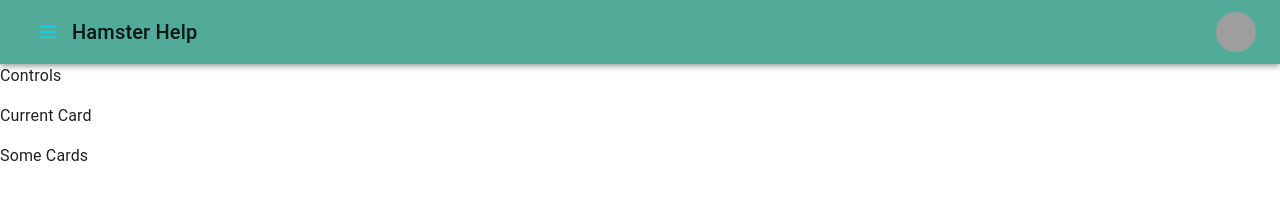
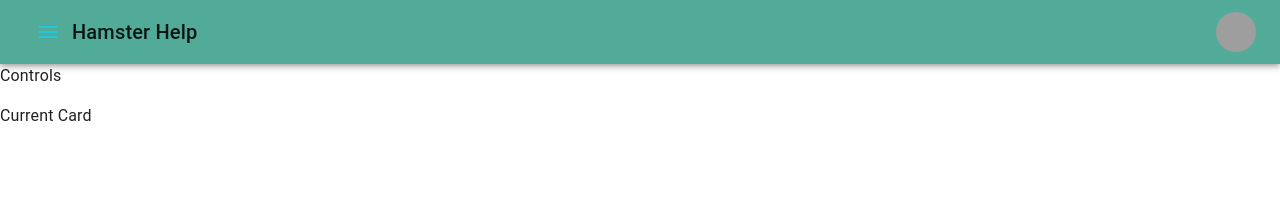
Before and after one commit to Team-Turbo-Hamster/Hamster-Help-FE, a React (Create React App) app: page /tutor in a window 1280 px wide. Shown: the top 218 px of the page. Built offline with nearby package versions, Linux system fonts and the light colour scheme; grey boxes are pictures that could not be loaded.

Commit message:
name pages & components

```diff
--- a/src/App.js
+++ b/src/App.js
@@ -7,14 +7,14 @@ import Login from "./pages/Login.page";
 import NewUser from "./pages/NewUser.page";
 
 function App() {
- // const {}= useAuth()
+  // const {}= useAuth()
   return (
     <Routes>
       <Route path="/" element={<Layout />}>
         <Route path="/login" element={<Login />} />
         <Route path="/register" element={<NewUser />} />
-        <Route path="tutor" element={<Tutor />} />
-        <Route path="cloudinary-test" element={<CloudinaryTest />} />
+        <Route path="/tutor" element={<Tutor />} />
+        <Route path="/cloudinary" element={<CloudinaryTest />} />
       </Route>
     </Routes>
   );
--- /dev/null
+++ b/src/components/Chat.jsx
@@ -0,0 +1,7 @@
+import { Box } from "@mui/material";
+
+const Chatbox = () => {
+  return <Box></Box>;
+};
+
+export default Chatbox;
--- /dev/null
+++ b/src/components/TicketCard.jsx
@@ -0,0 +1,7 @@
+import { Box } from "@mui/material";
+
+const Ticket = () => {
+  return <Box></Box>;
+};
+
+export default Ticket;
--- /dev/null
+++ b/src/components/TutorQueue.jsx
@@ -0,0 +1,11 @@
+import { Box } from "@mui/material";
+import Ticket from "./TicketCard";
+const TutorQueue = () => {
+  return (
+    <Box>
+      <Ticket />
+    </Box>
+  );
+};
+
+export default TutorQueue;
--- a/src/pages/Login.page.jsx
+++ b/src/pages/Login.page.jsx
@@ -5,7 +5,7 @@ const Login = () => {
   return (
     <Box sx={{ background: "primary.dark" }}>
       <h1> Welcome to Hamster Help </h1>
-      <div> Our Logo dot png</div>
+      <div> Our Logo dot png </div>
       <div>
         {" "}
         <Button>Open Stack</Button>{" "}
--- a/src/pages/Tutor.jsx
+++ b/src/pages/Tutor.jsx
@@ -1,4 +1,6 @@
 import { Grid } from "@mui/material";
+import TutorQueue from "../components/TutorQueue";
+import Chatbox from "../components/Chat";
 
 const Tutor = (props) => {
   return (
@@ -10,7 +12,10 @@ const Tutor = (props) => {
         Current Card
       </Grid>
       <Grid item xl={2} xs={12}>
-        Some Cards
+        <TutorQueue />
+      </Grid>
+      <Grid item xl={2} xs={12}>
+        <Chatbox />
       </Grid>
     </Grid>
   );
```
Also changed, not shown: src/components/Comments.jsx (added, +11 -0 lines), src/pages/Tutor.home.jsx (deleted, +0 -11 lines), src/pages/ArchivePage.jsx (added), src/pages/CreateTicket.jsx (added), src/pages/Student.Home.jsx (added), src/pages/Student.Queue.jsx (added).
